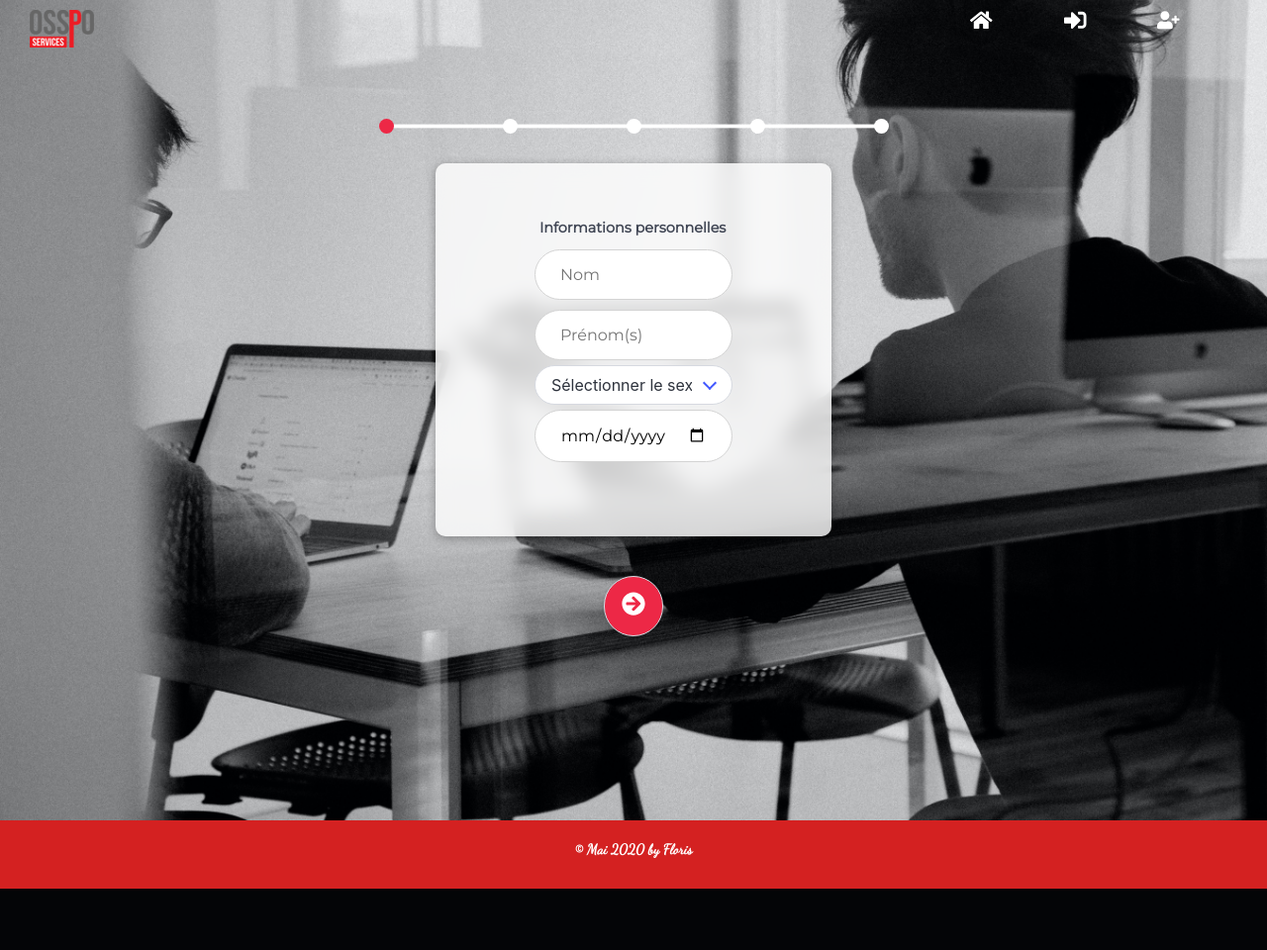
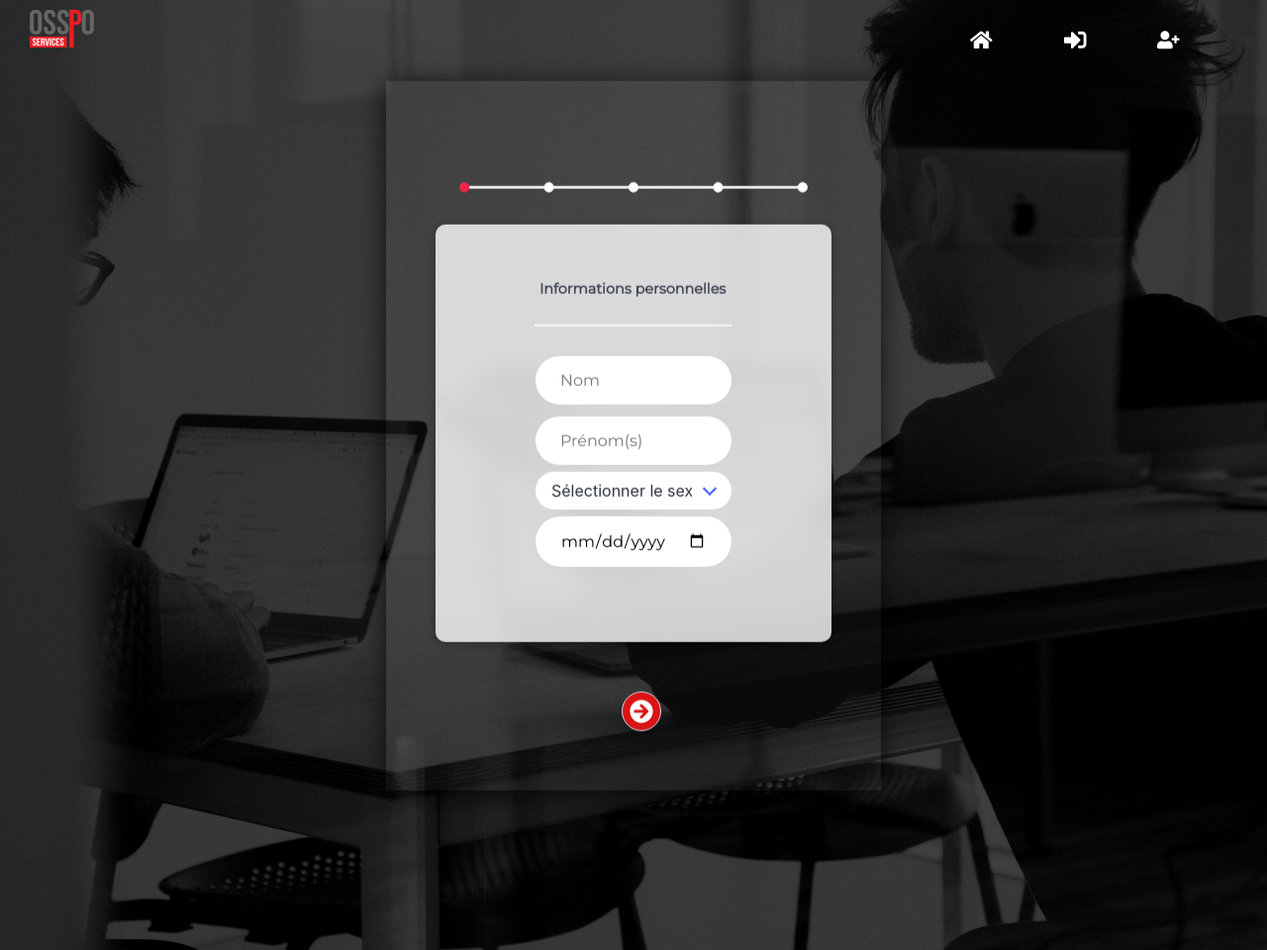
Before and after one commit to Floris123-hub/ProjetSoutenance, a Django app: template templates/form.html in a window 1280 px wide. Shown: the whole page at 99% size. Before the commit the page ends 898 px from the top, so only its background shows below. Run offline with Django 3.2, Linux system fonts and the light colour scheme; the template is opened without the code that fills it, so the values that code supplies are empty; some libraries are stand-ins or nearby versions.

Commit message:
mise à jour du frontend

```diff
--- a/static/src/css/form.css
+++ b/static/src/css/form.css
@@ -1,4 +1,51 @@
 @import url('https://fonts.googleapis.com/css2?family=Montserrat&display=swap');
+
+/*
+background
+*/
+*{
+  margin: 0;
+  padding: 0;
+  box-sizing: border-box;
+}
+
+.bg-img{
+  background: url('../img/bg.jpg');
+  height: 120vh;
+  background-size: cover;
+  background-position: center;
+}
+
+.bg-img::after{
+  position: absolute;
+  content: '';
+  top: 0;
+  left: 0;
+  height: 120%;
+  width: 100%;
+  background: rgba(0, 0, 0, 0.7);
+}
+
+.content{
+  position: absolute;
+  top: 55%;
+  left: 50%;
+  transform: translate(-50%, -50%);
+  text-align: center;
+  z-index: 999;
+  width: 500px;
+  text-align: center;
+  padding: 60px 30px;
+  background: rgba(255, 255, 255, 0.04);
+  box-shadow: -1px 4px 28px 0px rgba(0, 0, 0, 0.75);
+}
+
+.content header{
+  color: white;
+  font-size: 33px;
+  font-weight: 600;
+  margin: 0 0 35px 0;
+}
 
 /*
 header
@@ -176,6 +223,25 @@ p {
   font-weight: bold;
   font-size: 0.9em;
 }
+
+.button {
+  margin-top: 20px;
+  border-bottom-left-radius: 20px;
+  border-bottom-right-radius: 20px;
+  border-top-left-radius: 20px;
+  border-top-right-radius: 20px;
+  background-color: rgb(218, 20, 20);
+  color: white;
+}
+
+.left {
+  margin-right: 15px;
+}
+
+.right {
+  margin-left: 15px;
+}
+
 /*
 copyright
 */
--- a/templates/form.html
+++ b/templates/form.html
@@ -20,6 +20,7 @@
 
 <body>
 
+    <div class="bg-img">
         <!--header-->
 
         <header class="header">
@@ -48,14 +49,13 @@
         <!--end header-->
 
         <!--banner-->
-    <div class="block">
-        <div class="banner">
-            <img src="../static/src/img/bg.jpg" class="banner-image" alt="bannière">
-            <div class="banner-content">
+        <div class="">
+            <div class="content">
                 <div id="svg_wrap"></div>
 
                 <section>
                     <p>Informations personnelles</p>
+                    <hr>
                     <label>
                         <input type="text" name="nom" placeholder="Nom" required>
                     </label>
@@ -72,12 +72,13 @@
                         </label>
                     </div>
                     <label>
-                        <input type="date" name="birthday" required>
+                        <input type="date" name="birthday" required title="Date d'anniversaire">
                     </label>
                 </section>
 
                 <section>
                     <p>Adresse</p>
+                    <hr>
                     <label>
                         <input name="adresse" placeholder="Adresse de résidence" required>
                     </label>
@@ -85,7 +86,7 @@
                         <div class="select is-rounded">
                             <label>
                                 <select required>
-                                    <option selected>Sélectionner le pays de résidence</option>
+                                    <option selected>Pays de résidence</option>
                                     <option>Pays</option>
                                     <option>Pays</option>
                                 </select>
@@ -99,6 +100,7 @@
 
                 <section>
                     <p>Informations contacts</p>
+                    <hr>
                     <label>
                         <input type="email" name="email" placeholder="E-mail" required>
                     </label>
@@ -115,6 +117,7 @@
 
                 <section>
                     <p>Dossier</p>
+                    <hr>
                     <label>
                         <input type="text" name="filiere" placeholder="Filière" required>
                     </label>
@@ -125,6 +128,7 @@
 
                 <section>
                     <p> <strong>Informations de Connexion</strong></p>
+                    <hr>
                     <label>
                         <input type="email" name="username" placeholder="E-mail ou Pseudo" required>
                     </label>
@@ -139,27 +143,21 @@
                     </label> J'accepte les conditions
                 </section>
 
-                <div class="button form-button" id="prev">
+                <div class="button left" id="prev">
                     <i class="fas fa-arrow-circle-left icon"></i>
                 </div>
-                <div class="button form-button" id="next">
+                <div class="button right" id="next">
                     <i class="fas fa-arrow-circle-right icon"></i>
                 </div>
-                <div class="button form-button" id="submit">J'accepte et je valide</div>
-            </div>
+                <div class="button" id="submit">J'accepte et je valide</div>
             </div>
         </div>
         <!--end banner-->
 
-    <!--copyright-->
-    <div class="copyright">
-        <p> &copy; Mai 2020 by Floris <p>
-    </div>
-    <!--end copyright-->
-
         <script src="../static/jquery/node_modules/jquery/dist/jquery.min.js"></script>
         <script src="../static/src/js/form.js"></script>
         <script src="../static/src/js/main.js"></script>
+    </div>
 
 </body>
 
```
Also changed, not shown: static/src/css/main.css (+5 -7 lines). Lines whose indentation alone changed are shown as unchanged.
